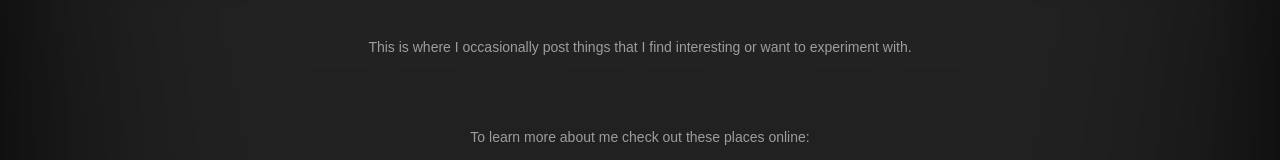
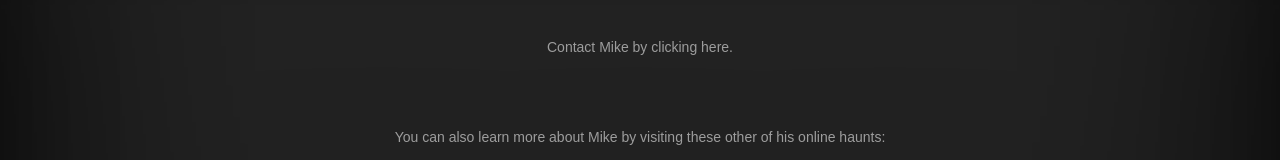
Before and after one commit to mikezawitkowski/mz-website, a plain HTML site: page index.html in a window 1280 px wide. Shown: the part 250-410 px from the top of the page. Drawn offline with nearby package versions, Linux system fonts and the light colour scheme.

Commit message:
Fix homepage with contact info

```diff
--- a/index.html
+++ b/index.html
@@ -61,10 +61,10 @@
           <br /><br />
           <div class="row text-center">
 
-            <p>This is where I occasionally post things that I find interesting or want to experiment with.</p>
+            <p><a href="/contact/">Contact</a> Mike by <a href="/contact/">clicking here</a>.</p>
                 <br />
               <br /><br />
-              <p>To learn more about me check out these places online:</p>
+              <p>You can also learn more about Mike by visiting these other of his online haunts:</p>
 
               <div class="btn-group row-center fa-3x">
 
```
